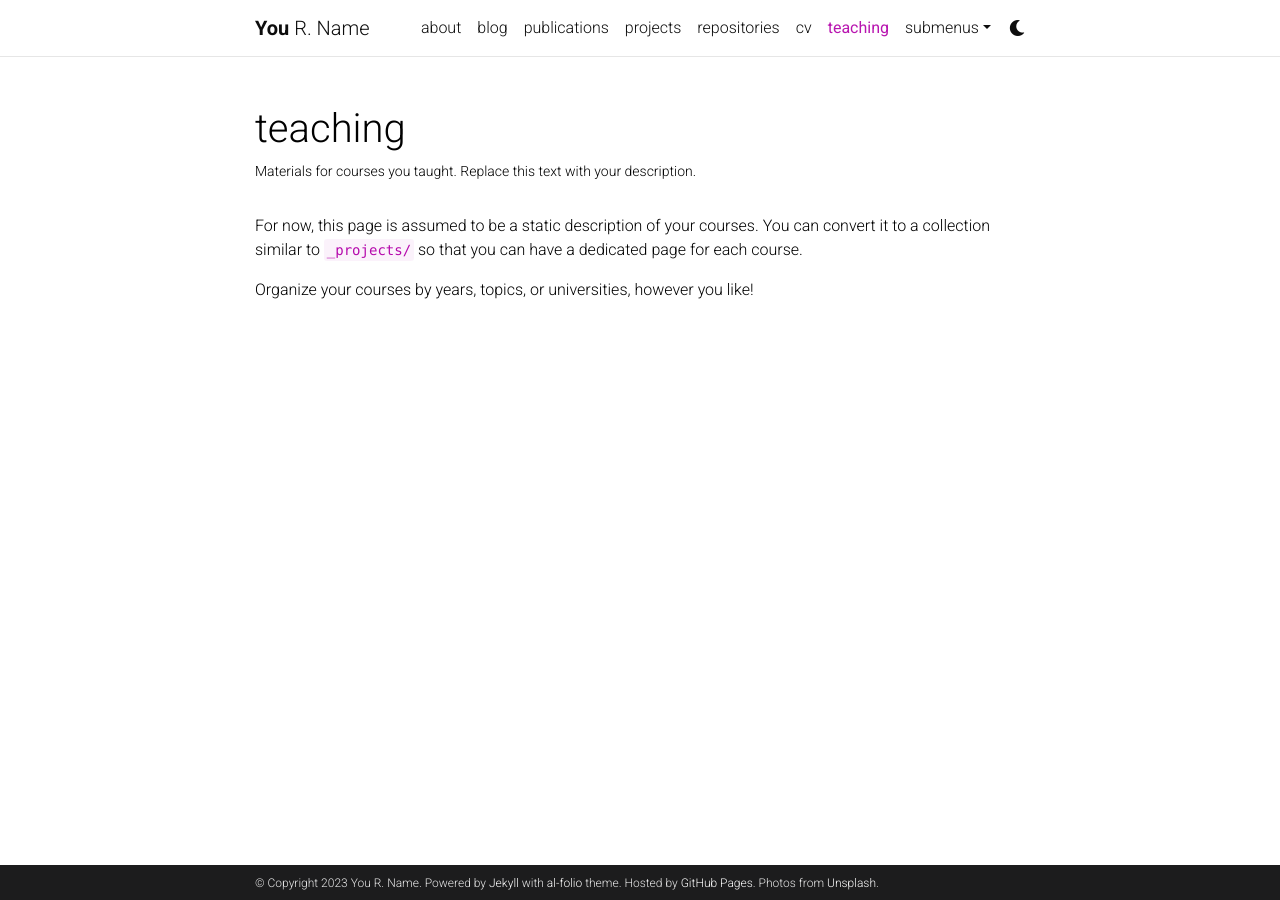
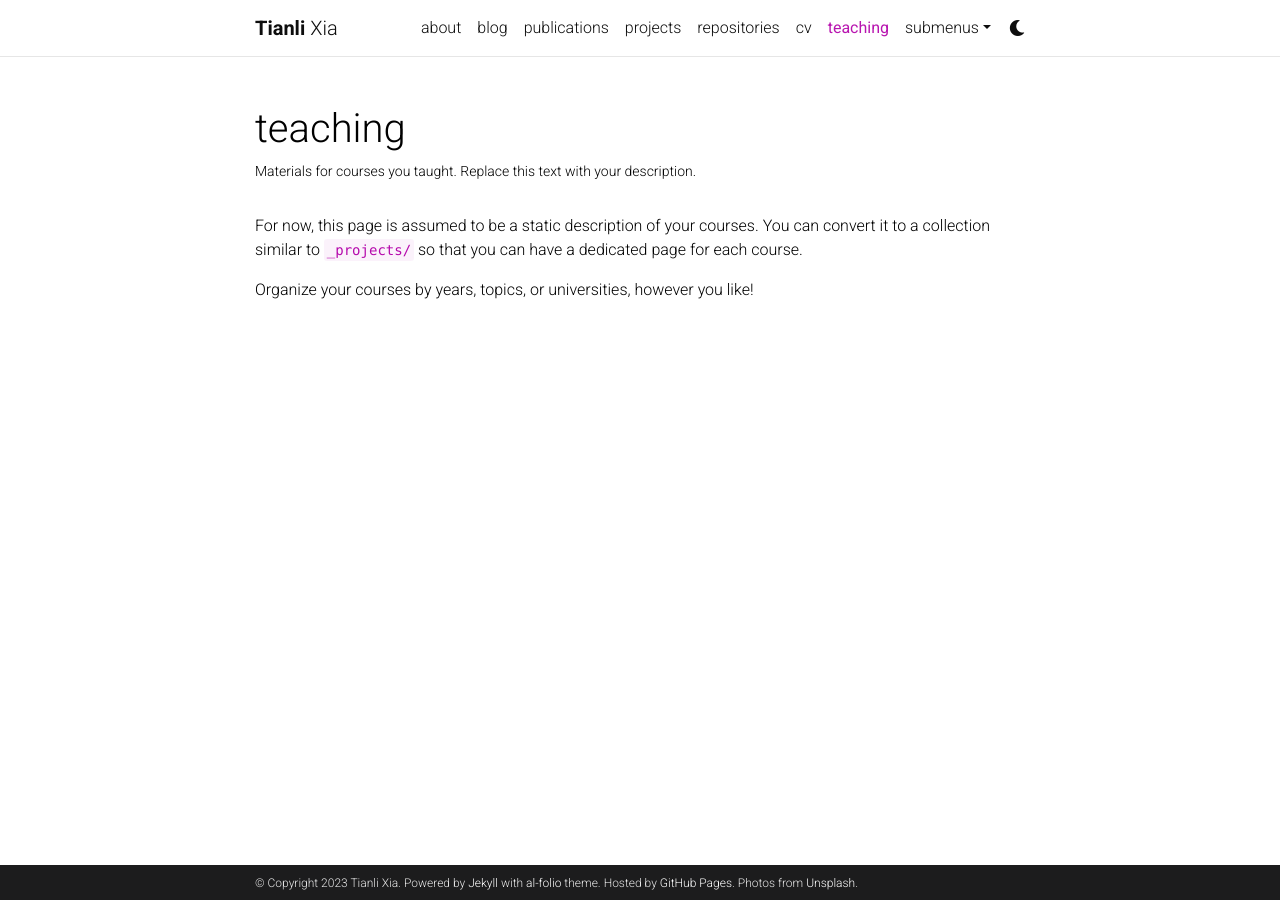
Before and after one commit to tx58/alternative_website, a Jekyll site: the page built from _pages/teaching.md, in a window 1280 px wide. Built offline with Jekyll 4.4.1, drawn with Linux system fonts in a browser that asks for light colours; comment, search, counter and statistics services are not loaded; a style sheet for code colours, icons or effects is not loaded.

Commit message:
update reqired changes

```diff
--- a/Gemfile
+++ b/Gemfile
@@ -1,5 +1,6 @@
 source 'https://rubygems.org'
 group :jekyll_plugins do
+    gem 'wdm', '>- 0.1.0'
     gem 'jekyll'
     gem 'jekyll-archives'
     gem 'jekyll-diagrams'
--- a/_config.yml
+++ b/_config.yml
@@ -3,9 +3,9 @@
 # -----------------------------------------------------------------------------
 
 title: blank # the website title (if blank, full name will be used instead)
-first_name: You
-middle_name: R.
-last_name: Name
+first_name: Tianli
+middle_name:
+last_name: Xia
 email: you@example.com
 description: > # the ">" symbol means to ignore newlines until "footer_text:"
   A simple, whitespace theme for academics. Based on [*folio](https://github.com/bogoli/-folio) design.
@@ -302,7 +302,7 @@ external_links:
 # -----------------------------------------------------------------------------
 
 imagemagick:
-  enabled: true # enables responsive images for your site (recomended, see https://github.com/alshedivat/al-folio/issues/537)
+  enabled: false # enables responsive images for your site (recomended, see https://github.com/alshedivat/al-folio/issues/537)
   widths:
     - 480
     - 800
```
